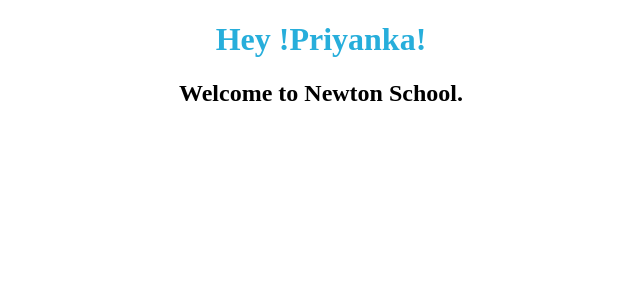
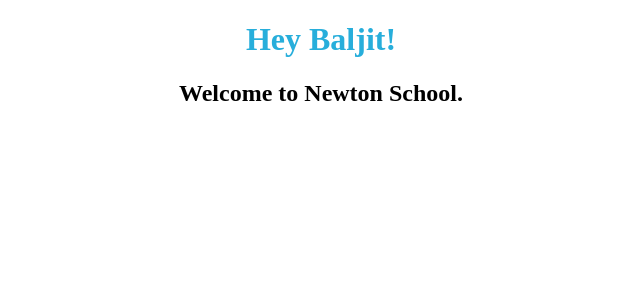
Before and after one commit to prriyamishra44/What-is-React-JS-Why-React-Create-react-app-What-is-virtual-dom-React-Basi---we85yaq85dp2, a React app: page / in a window 1280 px wide. Shown: the top 300 px of the page, without its empty margins (319-959 px from the left). Built offline with nearby package versions, Linux system fonts and the light colour scheme.

Commit message:
chande done

```diff
--- a/src/components/App.js
+++ b/src/components/App.js
@@ -3,10 +3,9 @@ import '../styles/App.css';
 import Welcome from './Welcome';
 
 const App = () => {
-
-
+  let name = "Baljit";
   return (
-    <Welcome name="Priyanka" />
+    <Welcome name={name} />
   )
 }
 
--- a/src/components/Welcome.js
+++ b/src/components/Welcome.js
@@ -3,7 +3,7 @@
 import React from 'react';
 
 const Welcome = ({name}) => {
-    let sayHi = `Hey !${name}!`;
+    let sayHi = `Hey ${name}!`;
     let greetMessage = `Welcome to Newton School.`;
     return (
         <div>
```
